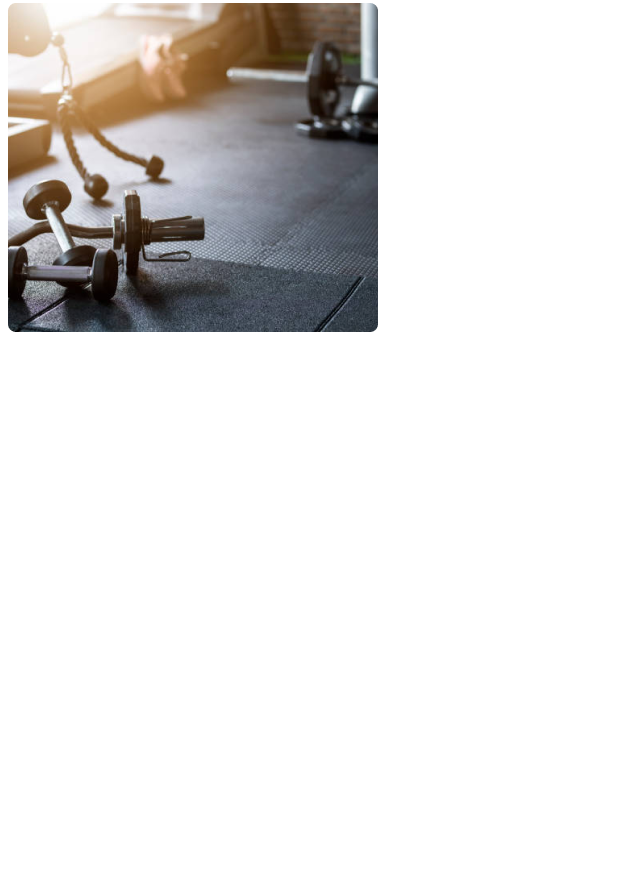
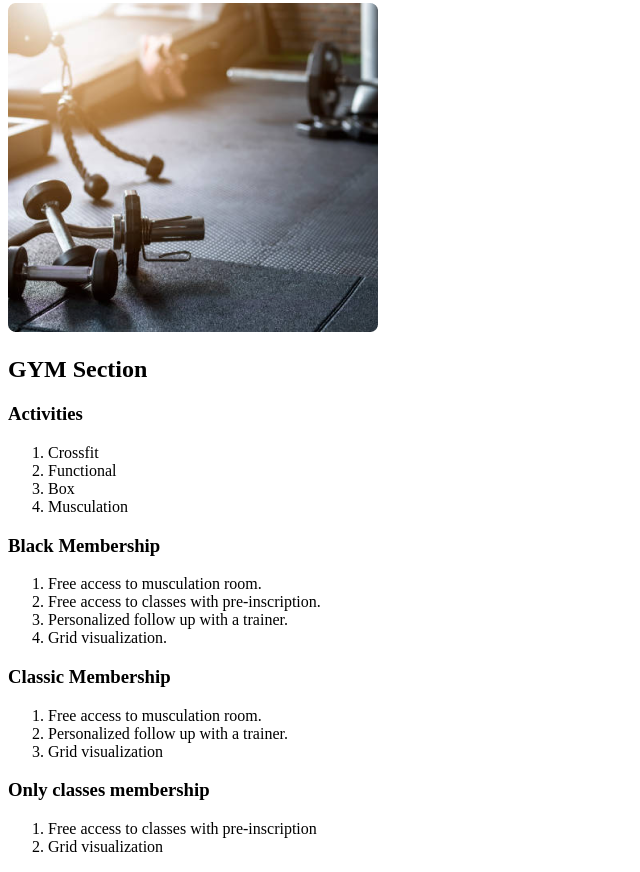
Before and after one commit to JCRisso/BaSP-M2023, a plain HTML site: page Week-02/index.html in a window 1280 px wide. Shown: the part 2591-3463 px from the top of the page, without its empty margins (0-640 px from the left). Before the commit the page ends 2935 px from the top, so only its background shows below. Drawn offline with Linux system fonts and the light colour scheme; files whose address does not match are found by name.

Commit message:
BaSP-W02-2023. Added 4 <h3> and 4 ordered lists

```diff
--- a/Week-02/index.html
+++ b/Week-02/index.html
@@ -89,6 +89,42 @@
 
     <img src="C:\Users\juanc\OneDrive\Escritorio\BaSP-M2023\Assets\Images\landing-img-3.png">
 
+    <h2>GYM Section</h2>
+
+    <h3>Activities</h3>
+    <ol>
+        <li>Crossfit</li>
+        <li>Functional</li>
+        <li>Box</li>
+        <li>Musculation</li>
+
+    </ol>
+
+    <h3>Black Membership</h3>
+    <ol>
+        <li>Free access to musculation room.</li>
+        <li>Free access to classes with pre-inscription.</li>
+        <li>Personalized follow up with a trainer.</li>
+        <li>Grid visualization.</li>
+
+    </ol>
+
+    <h3>Classic Membership</h3>
+    <ol>
+        <li>Free access to musculation room.</li>
+        <li>Personalized follow up with a trainer.</li>
+        <li>Grid visualization</li>
+
+    </ol>
+
+    <h3>Only classes membership</h3>
+    <ol>
+        <li>Free access to classes with pre-inscription</li>
+        <li>Grid visualization</li>
+
+    </ol>
+
+
 
 
 
```
